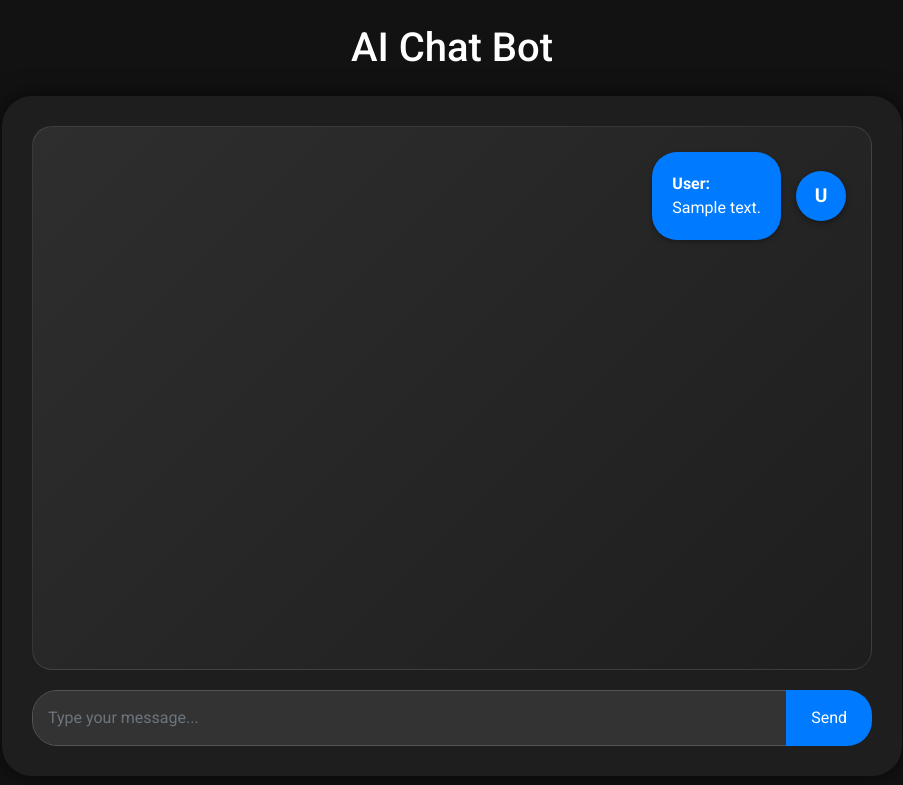
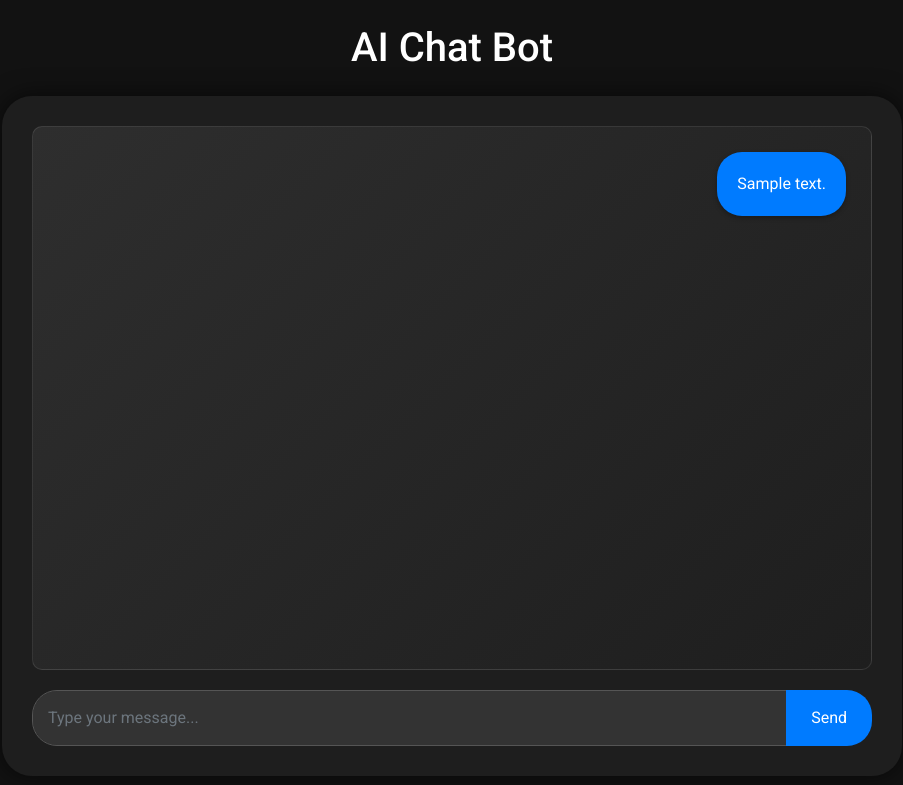
Before and after one commit to ParmarManthanrajsinh/AI-Bot-in-PHP, a PHP site: page / in a window 1280 px wide. Shown: the top 785 px of the page, without its empty margins (188-1091 px from the left). Run offline with PHP 8.4, Linux system fonts and the light colour scheme; tables that the repository leaves empty hold one stand-in row (values such as "Sample post").

Commit message:
remove the avatar make styling more good

```diff
--- a/index.php
+++ b/index.php
@@ -34,7 +34,8 @@ if ($_SERVER['REQUEST_METHOD'] === 'POST') {
 }
 
 // Modified insert function without session ID
-function insertMessage($conn, $role, $content) {
+function insertMessage($conn, $role, $content)
+{
     $stmt = $conn->prepare("INSERT INTO chat_messages (role, content) VALUES (?, ?)");
     $stmt->bind_param("ss", $role, $content);
     if (!$stmt->execute()) {
@@ -115,6 +116,7 @@ function getGeminiResponse($message, $apiKey, $model)
 
 <!DOCTYPE html>
 <html lang="en">
+
 <head>
     <meta charset="UTF-8">
     <meta name="viewport" content="width=device-width, initial-scale=1">
@@ -125,6 +127,7 @@ function getGeminiResponse($message, $apiKey, $model)
     <!-- External CSS file -->
     <link rel="stylesheet" href="style.css">
 </head>
+
 <body>
     <div class="container">
         <h1 class="text-center my-4">AI Chat Bot</h1>
@@ -132,22 +135,18 @@ function getGeminiResponse($message, $apiKey, $model)
             <div class="chat-history">
                 <?php foreach ($chatHistory as $entry): ?>
                     <div class="chat-message <?= $entry['role'] ?>">
-            <?php if ($entry['role'] === 'assistant'): ?>
-              <div class="avatar">A</div>
-            <?php endif; ?>
+
                         <div class="message-bubble">
-              <strong><?= ucfirst($entry['role']) ?>:</strong><br>
                             <?= nl2br(htmlspecialchars($entry['content'])) ?>
                         </div>
-            <?php if ($entry['role'] === 'user'): ?>
-              <div class="avatar">U</div>
-            <?php endif; ?>
+
                     </div>
                 <?php endforeach; ?>
             </div>
             <form method="POST" class="chat-input">
                 <div class="input-group">
-          <input type="text" name="message" class="form-control" placeholder="Type your message..." required autocomplete="off">
+                    <input type="text" name="message" class="form-control" placeholder="Type your message..." required
+                        autocomplete="off">
                     <button type="submit" class="btn btn-primary">Send</button>
                 </div>
             </form>
@@ -160,4 +159,5 @@ function getGeminiResponse($message, $apiKey, $model)
         chatHistoryDiv.scrollTop = chatHistoryDiv.scrollHeight;
     </script>
 </body>
+
 </html>
--- a/style.css
+++ b/style.css
@@ -30,7 +30,7 @@ body {
   overflow-y: auto;
   padding: 25px;
   border: 1px solid rgba(255,255,255,0.1);
-  border-radius: 20px;
+  border-radius: 10px;
   background: linear-gradient(135deg, #2e2e2e, #1e1e1e);
 }
 
@@ -51,7 +51,7 @@ body {
 }
 
 /* Avatar styling */
-.avatar {
+/* .avatar {
   width: 50px;
   height: 50px;
   border-radius: 50%;
@@ -62,22 +62,23 @@ body {
   font-weight: bold;
   font-size: 1.2rem;
   box-shadow: 0 2px 6px rgba(0,0,0,0.4);
-}
+} */
 
 /* Avatar colors */
-.chat-message.user .avatar {
+/* .chat-message.user .avatar {
   background-color: #007bff;
   margin-left: 15px;
 }
 
 .chat-message.assistant .avatar {
   margin-right: 15px;
-}
+} */
 
 /* Message bubbles */
 .message-bubble {
   max-width: 75%;
   padding: 20px;
+  min-width: 10%;
   border-radius: 25px;
   background-color: #333;
   position: relative;
```
Lines whose indentation alone changed are shown as unchanged.
